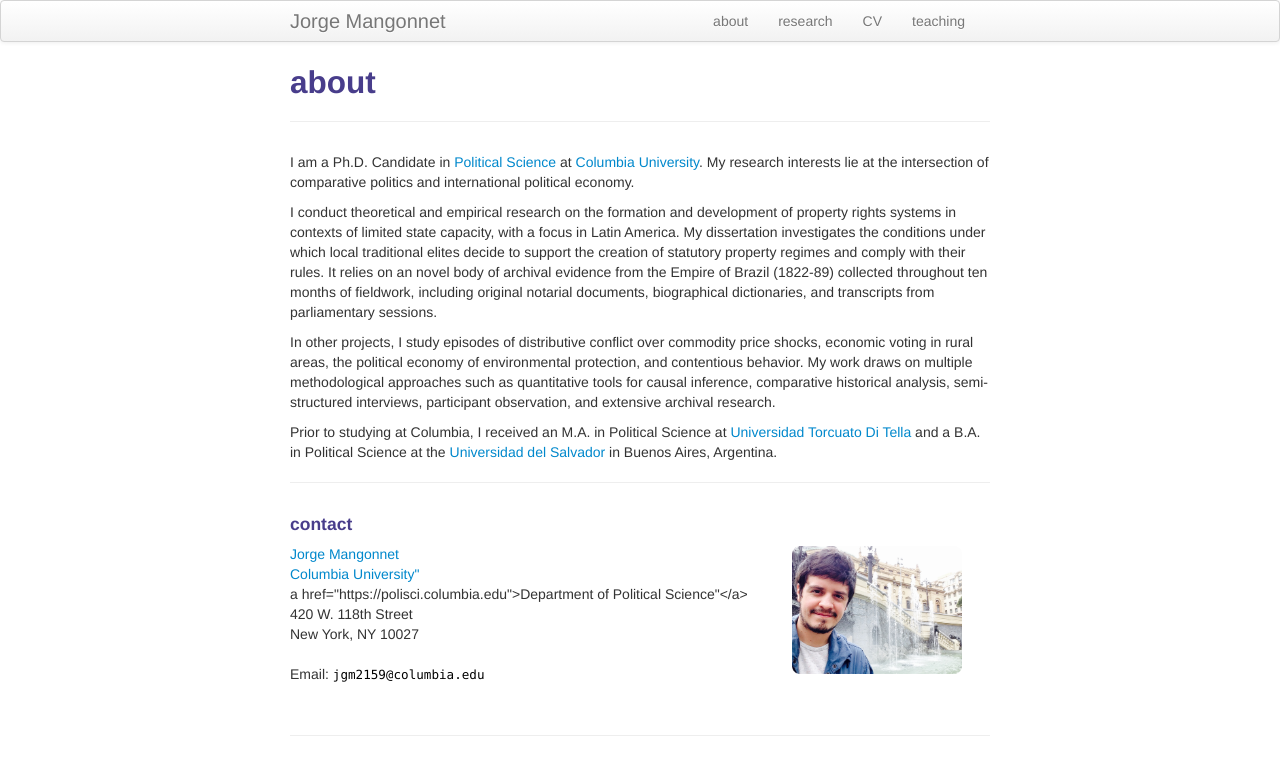
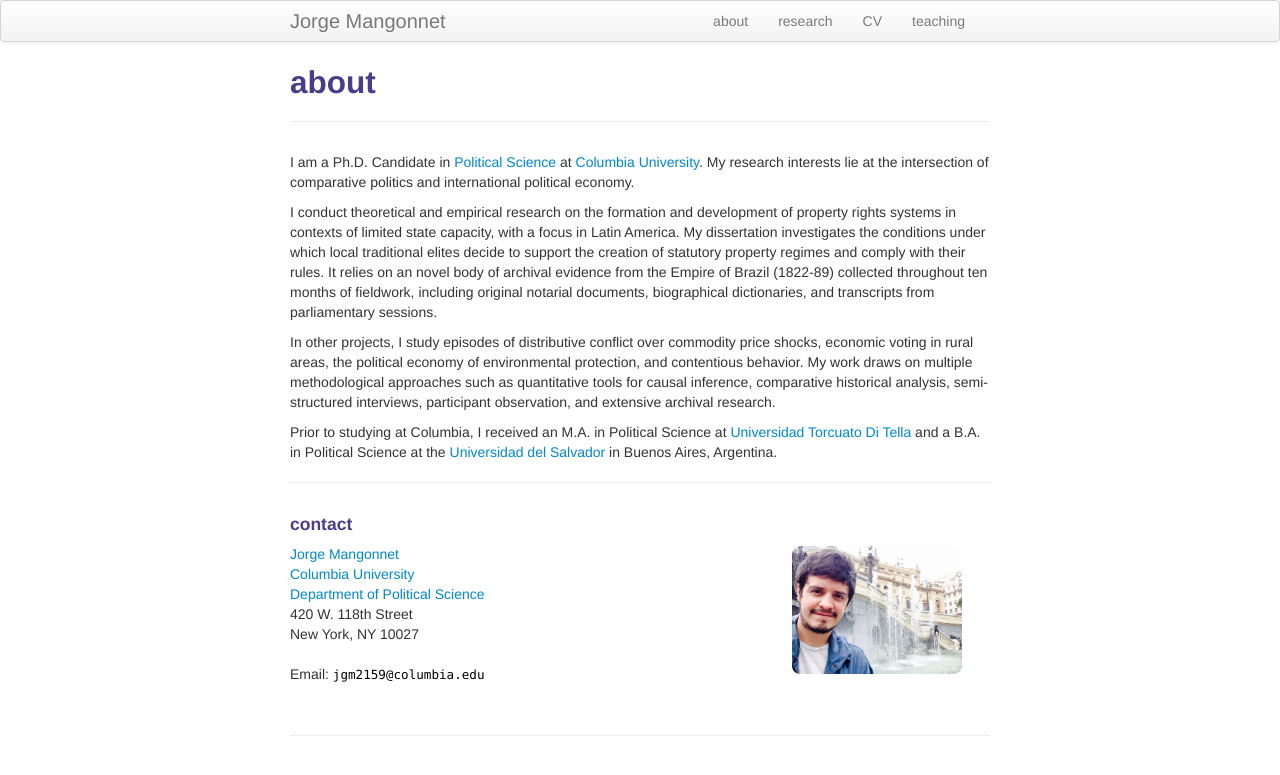
Before and after one commit to mangonnet/mangonnet.github.io, a Jekyll site: the page built from pages/about.md, in a window 1280 px wide. Shown: the top 775 px of the page. Built offline with Jekyll 4.4.1, drawn with Linux system fonts in a browser that asks for light colours.

Commit message:
update my website

```diff
--- a/pages/about.md
+++ b/pages/about.md
@@ -26,8 +26,8 @@ Prior to studying at Columbia, I received an M.A. in Political Science at [Unive
     <div class="row-fluid">
         <div class="span5">
             <a href="https://polisci.columbia.edu/content/jorge-guillermo-mangonnet">Jorge Mangonnet</a><br/>
-            <a href="https://www.columbia.edu">Columbia University"</a><br/>
-            a href="https://polisci.columbia.edu">Department of Political Science"</a><br/>
+            <a href="https://www.columbia.edu">Columbia University</a><br/>
+            <a href="https://polisci.columbia.edu">Department of Political Science</a><br/>
             420 W. 118th Street<br/>
             New York, NY 10027<br/><br/>
 
```
